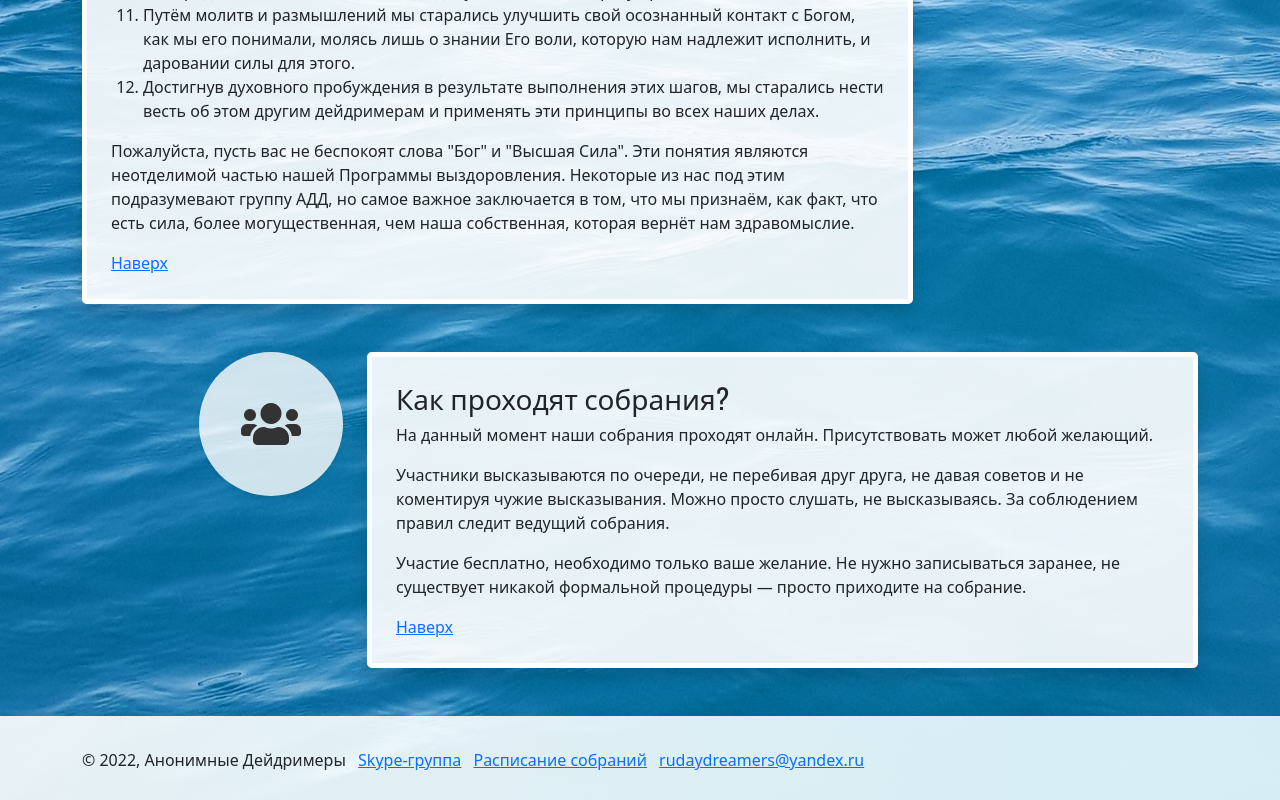
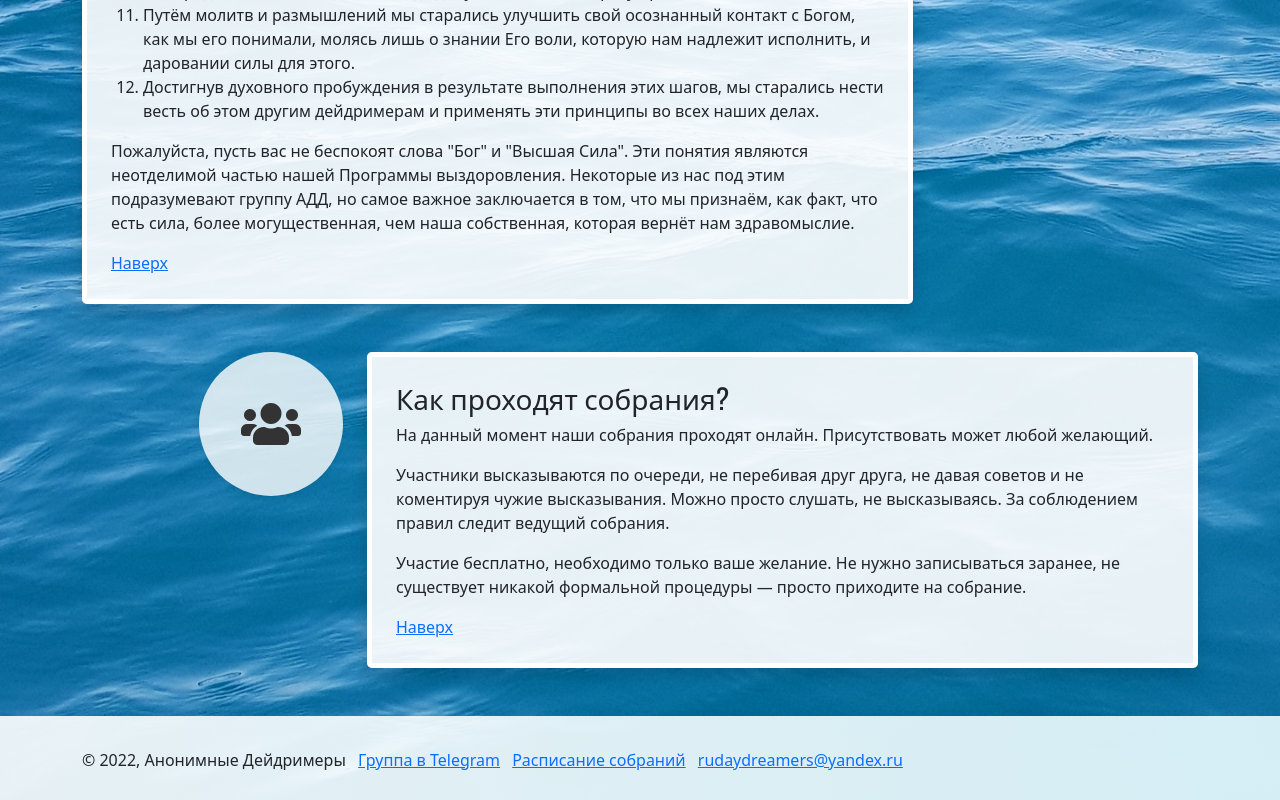
Before and after one commit to scriptin/daydreamers, a plain HTML site: page index.html in a window 1280 px wide. Shown: the part 2367-3167 px from the top of the page. Drawn offline with nearby package versions, Linux system fonts and the light colour scheme.

Commit message:
Update Skype link in the footer

```diff
--- a/index.html
+++ b/index.html
@@ -298,8 +298,8 @@
                             &copy; 2022, Анонимные Дейдримеры
                         </li>
                         <li class="list-inline-item">
-                            <a href="https://join.skype.com/k4PwU4GqkMOZ">
-                                Skype-группа
+                            <a href="https://t.me/addtolkosegonya">
+                                Группа в Telegram
                             </a>
                         </li>
                         <li class="list-inline-item">
```
